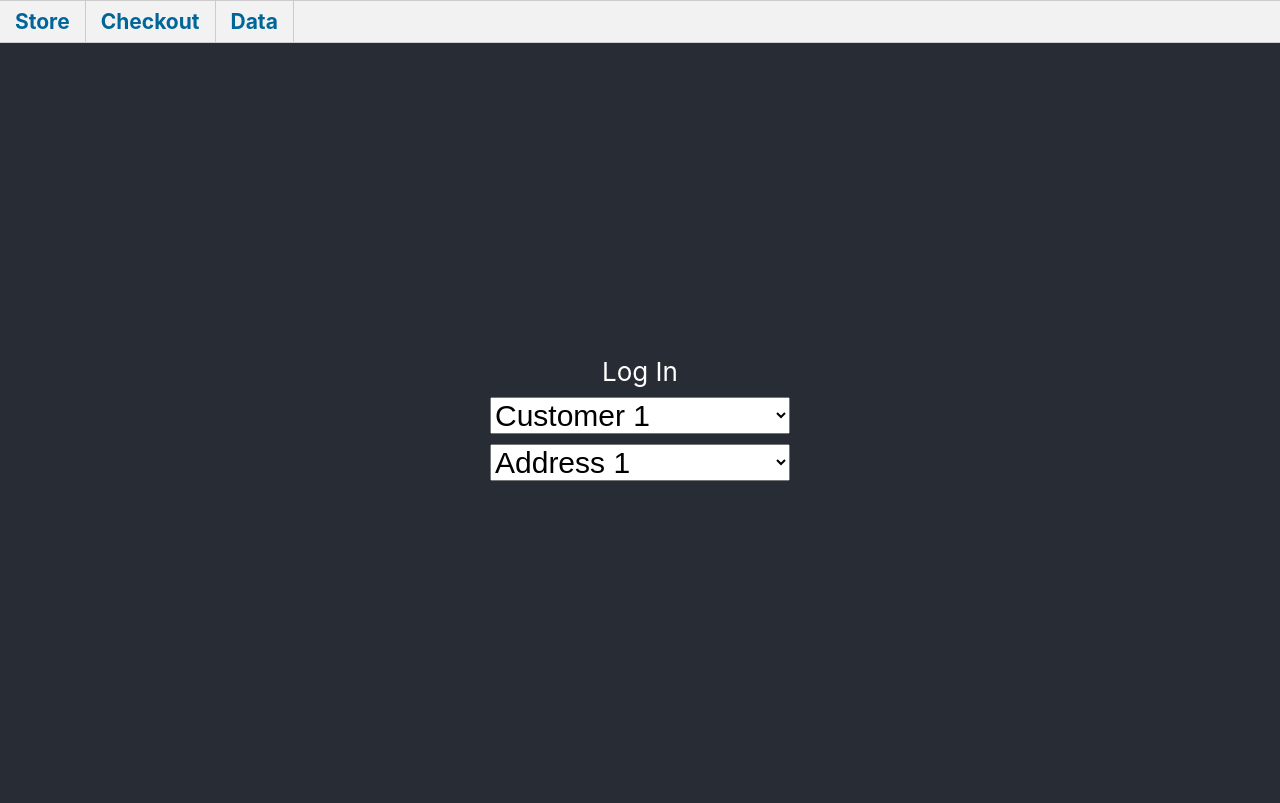
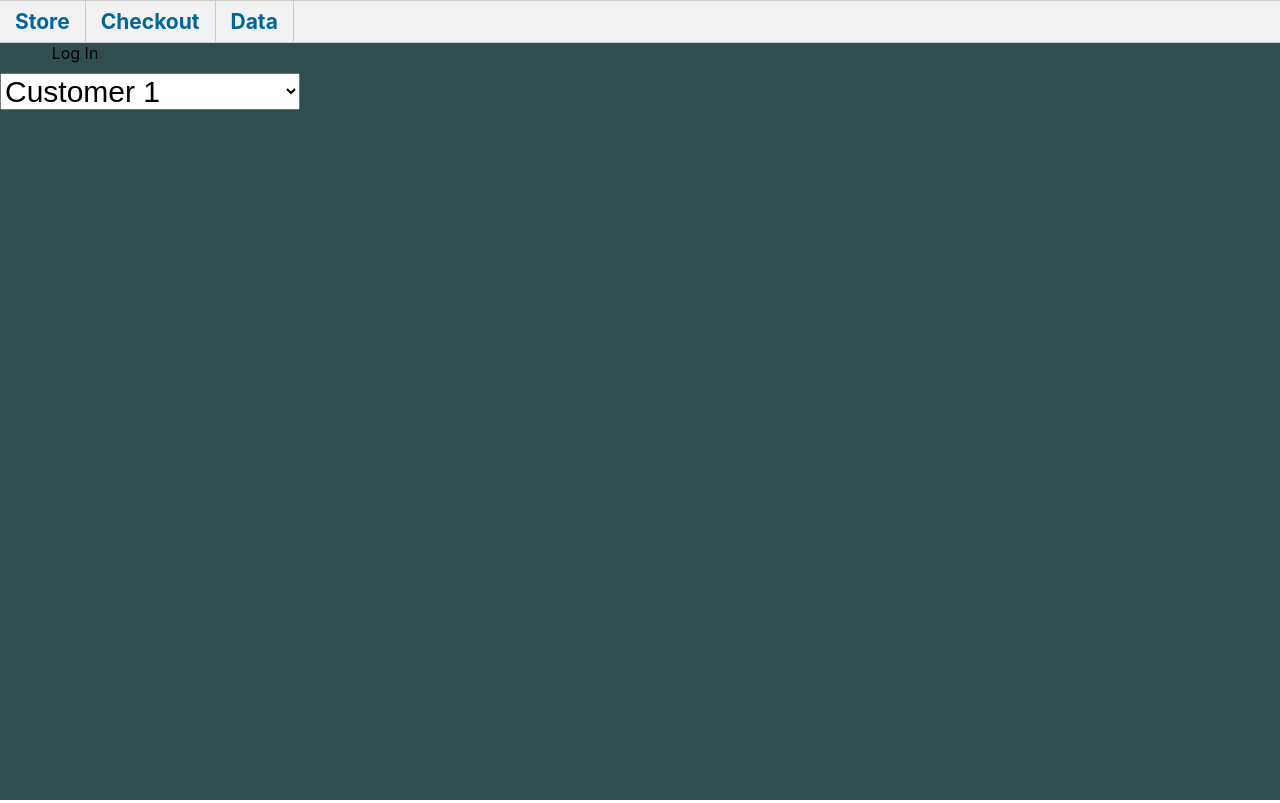
Before and after one commit to The-Software-Guild/c40finalproject-teem-5, a React (Create React App) app in the folder ecommerce-react/: page / in a window 1280 px wide. Built offline with nearby package versions, Linux system fonts and the light colour scheme; no server answers.

Commit message:
Some login stuff before I crashed

```diff
--- a/ecommerce-react/src/pages/login_page.js
+++ b/ecommerce-react/src/pages/login_page.js
@@ -1,26 +1,28 @@
 import React, { Component } from 'react'
-import { Button } from 'react-bootstrap'
+import { Button, Container, Row } from 'react-bootstrap'
+import '../styles/login_page.css'
 class LoginPage extends Component {
 
 
     render() {
         let { customer, selectCustomer, address, selectAddress } = this.props
         return (
-            <div className="App-page App-header">
-                <div style={{marginBottom:"10px"}}>Log In</div>
-                <select value={customer} onChange={selectCustomer} style={{ fontSize: "30px", width: "300px", marginBottom: "10px" }}>
+            <Container className="Login-page">
+                <div className="Login-grid">
+                    <div className="left">
+                        <Container style={{ marginBottom: "10px" }}>Log In</Container>
+                        <select value={customer} onChange={selectCustomer}
+                            style={{ fontSize: "30px", width: "300px", marginBottom: "10px" }}>
                             <option selected disabled> Select a Customer </option>
                             <option value="1"> Customer 1 </option>
                             <option value="2"> Customer 2 </option>
                             <option value="3"> Customer 3 </option>
                         </select>
-                <select value={address} onChange={selectAddress} style={{ fontSize: "30px", width: "300px", marginBottom: "10px" }}>
-                    <option selected disabled> Select an Address </option>
-                    <option value="1"> Address 1 </option>
-                    <option value="2"> Address 2 </option>
-                    <option value="3"> Address 3 </option>
-                </select>
                     </div>
+                    <div className="right">
+                    </div>
+                </div>
+            </Container>
         )
     }
 }
--- a/ecommerce-react/src/pages/store_page.js
+++ b/ecommerce-react/src/pages/store_page.js
@@ -70,7 +70,7 @@ class StorePage extends Component {
     render() {
         let { items, handleAdd, cart } = this.props
         return (
-            <Container className="Store-page" style={{ height: "100vh" }}>
+            <Container className="Store-page">
                 <Row style={{ fontSize: "35px", marginBottom: "5px" }}>Storefront</Row>
                 <div className="Store-grid">
                     {/* component holding all items */}
--- /dev/null
+++ b/ecommerce-react/src/styles/login_page.css
@@ -0,0 +1,20 @@
+.Login-page {
+    background-color: darkslategrey;
+    justify-items: flex-start;
+    height: 100vh;
+}
+
+.Login-grid {
+    display: grid;
+    grid-template-columns: 50% 50%;
+    grid-template-rows: auto;
+    grid-template-areas: "left right";
+}
+
+.left {
+    grid-area: left;
+}
+
+.right {
+    grid-area: right;
+}
--- a/ecommerce-react/src/styles/store_page.css
+++ b/ecommerce-react/src/styles/store_page.css
@@ -1,15 +1,9 @@
-.Store-page{
+.Store-page {
     background-color: aliceblue;
-    justify-items:flex-start;
+    justify-items: flex-start;
+    height: 100vh;
 }
 
-.item-list {
-    grid-area: main;
-}
-
-.item-side {
-    grid-area: sidebar;
-}
 
 .item-display {
     display: flex;
@@ -48,8 +42,6 @@
     overflow-x: hidden;
 }
 
-
-
 .Store-grid {
     display: grid;
     grid-template-columns: 80% 20%;
@@ -57,3 +49,11 @@
     grid-template-areas: "main sidebar";
     margin-left: 10px;
 }
+
+.item-list {
+    grid-area: main;
+}
+
+.item-side {
+    grid-area: sidebar;
+}
```
Lines whose indentation alone changed are shown as unchanged.
